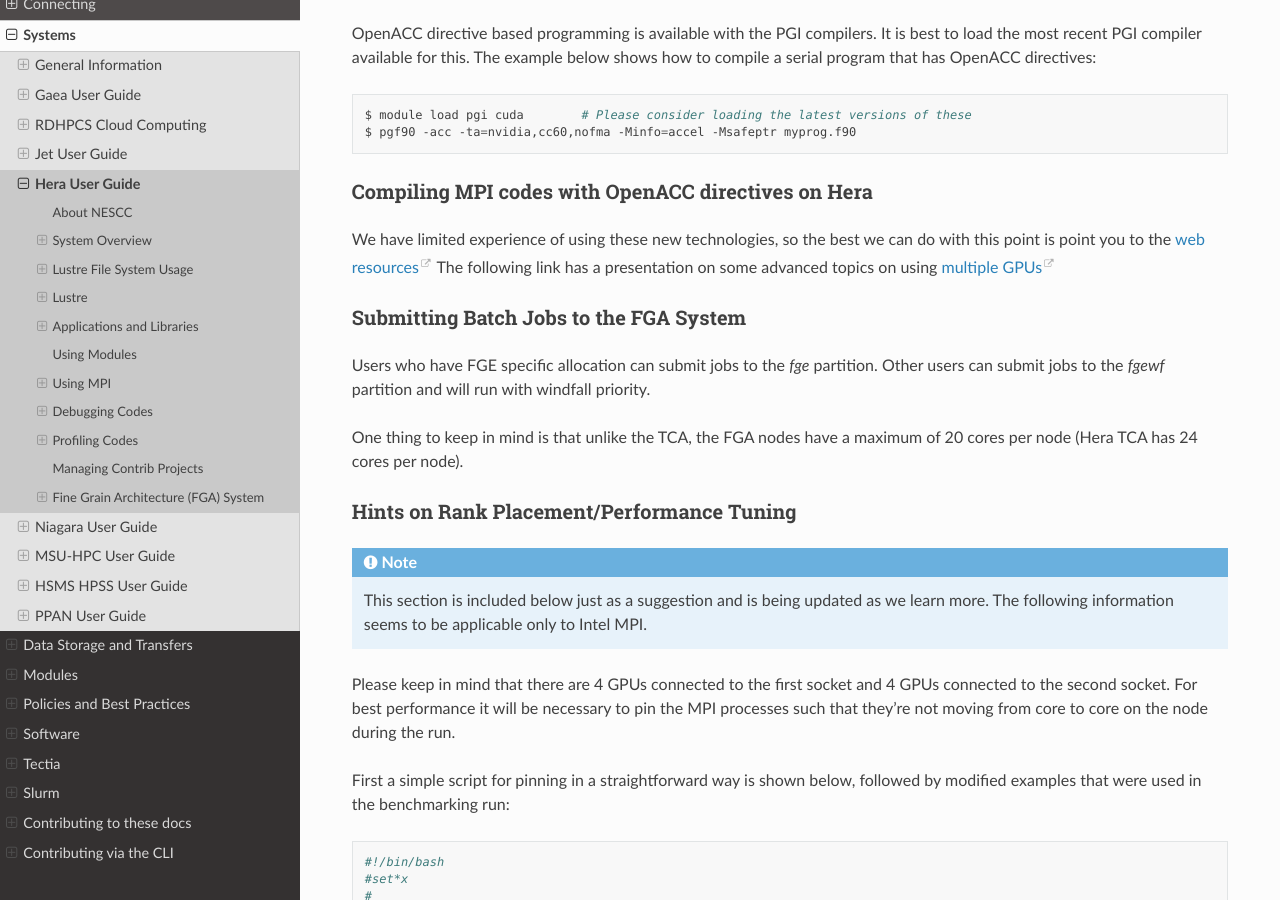
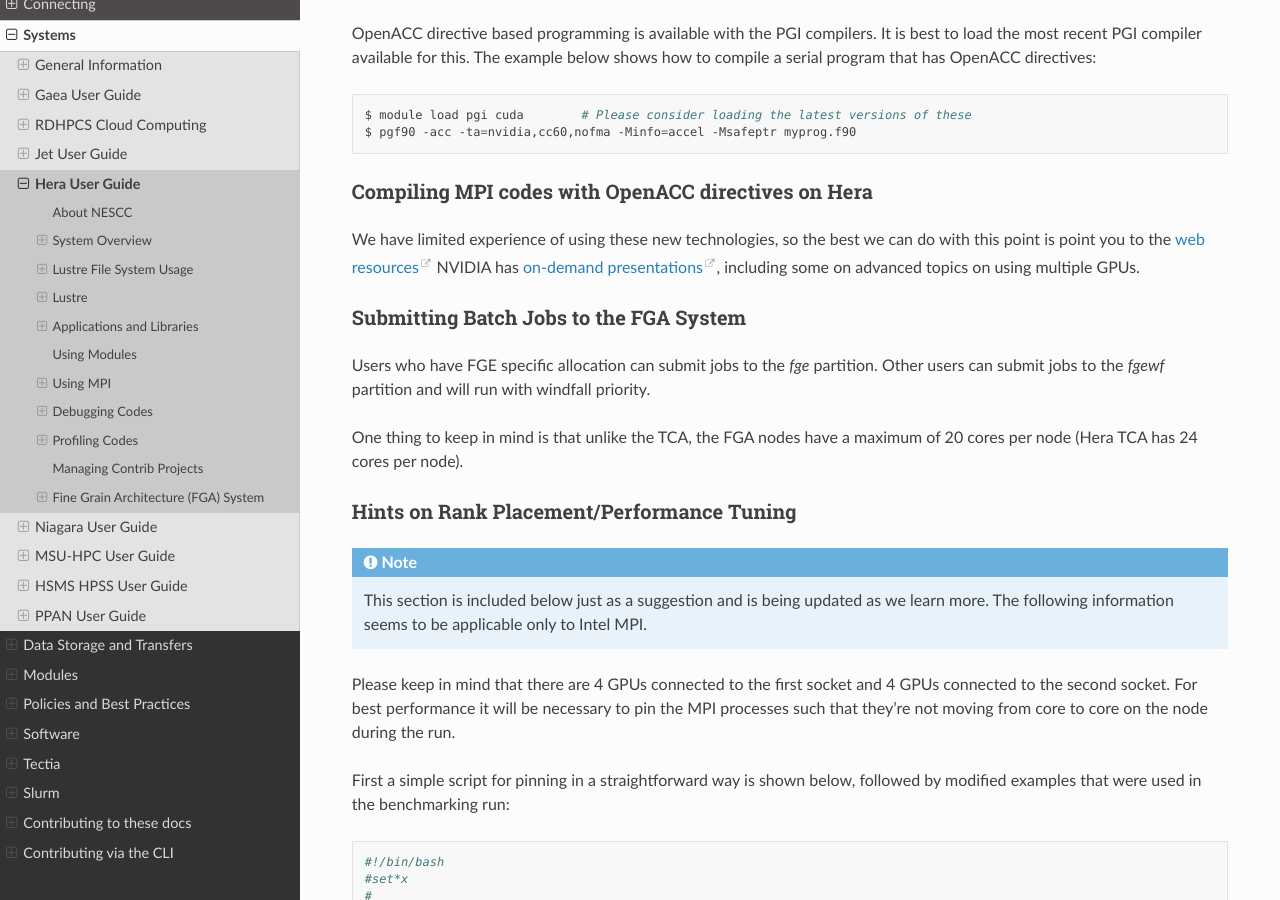
Before and after one commit to NOAA-RDHPCS/noaa-rdhpcs.github.io, a Sphinx documentation site: the page built from source/systems/hera_user_guide.rst, in a window 1280 px wide and 900 px high, scrolled down 23171 px. Built offline with Sphinx 7.4.7 and the Read the Docs theme 2.0.0, drawn with Linux system fonts in a browser that asks for light colours.

Commit message:
Update linkcheck number of retries
Fix redirect in hera_user_guide

```diff
--- a/source/conf.py
+++ b/source/conf.py
@@ -105,6 +105,7 @@ linkcheck_ignore = [
     r'https://www\.lustre\.org/documentation/',
     r'https://www\.putty\.org/*',
 ]
+linkcheck_retries = 3
 
 # This is needed for backwards compatibility.  We have
 # several links that point to pages that require a user
--- a/source/systems/hera_user_guide.rst
+++ b/source/systems/hera_user_guide.rst
@@ -1466,12 +1466,11 @@ has OpenACC directives:
 Compiling MPI codes with OpenACC directives on Hera
 ---------------------------------------------------
 
-We have limited experience of using these new technologies, so the
-best we can do with this point is point you to the `web resources
-<https://developer.nvidia.com/legacy-pgi-support>`__ The following
-link has a presentation on some advanced topics on using `multiple
-GPUs
-<https://on-demand.gputechconf.com/gtc/2016/webinar/openacc-course/Advanced-OpenACC-Course-Lecture2--Multi-GPU-20160602.pdf>`__
+We have limited experience of using these new technologies, so the best we can
+do with this point is point you to the `web resources
+<https://developer.nvidia.com/legacy-pgi-support>`__ NVIDIA has `on-demand
+presentations <https://www.nvidia.com/en-us/on-demand/>`__, including  some on
+advanced topics on using multiple GPUs.
 
 Submitting Batch Jobs to the FGA System
 ---------------------------------------
```
